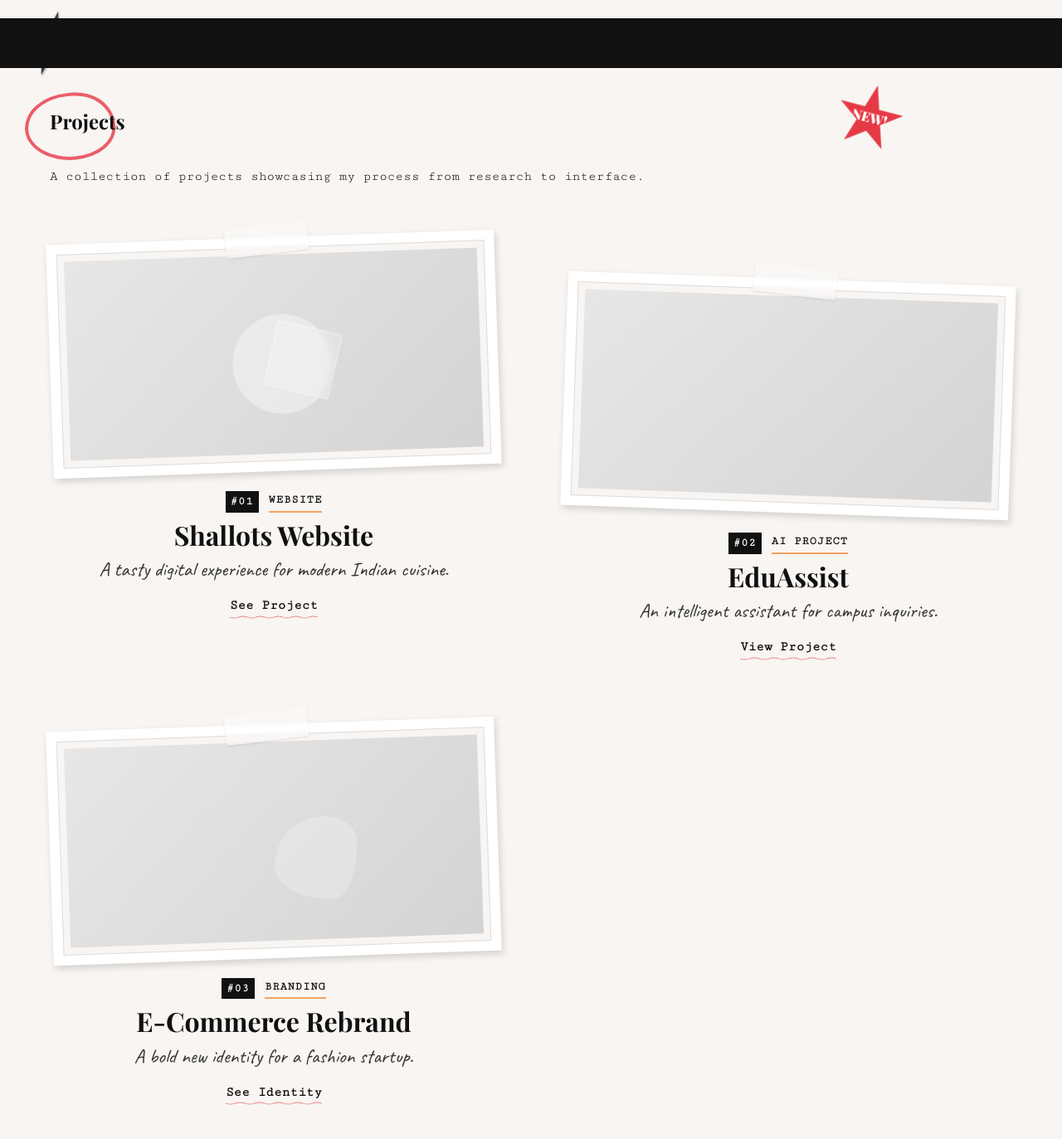
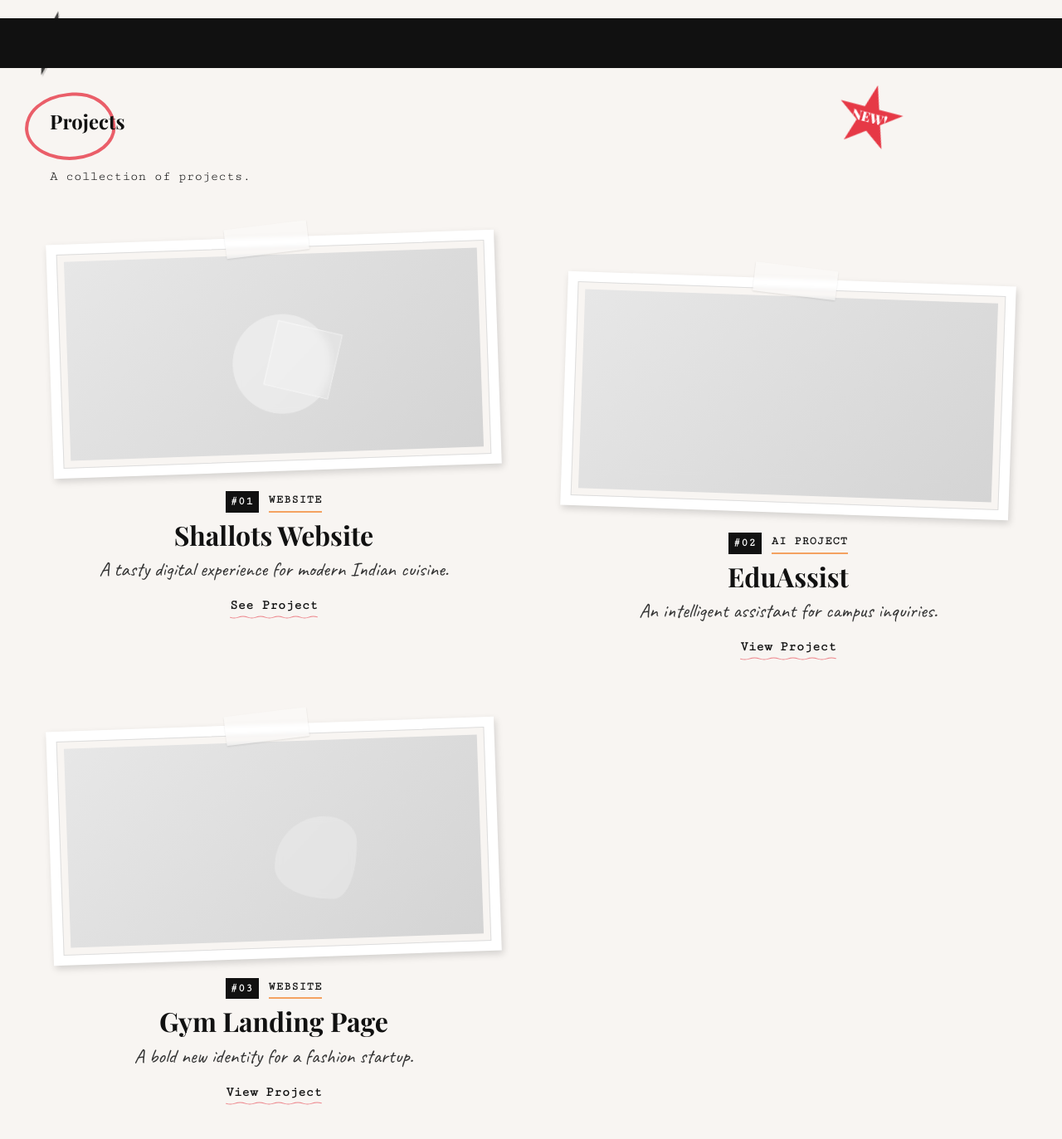
Before and after one commit to mac2406/Mahek_Portfolio, a plain HTML site: page index.html in a window 1280 px wide. Shown: the part 1907-3280 px from the top of the page at 83% size. Drawn offline with nearby package versions, Linux system fonts and the light colour scheme; a web font is replaced by a local one.

Commit message:
feat: Add 'Gym Landing Page' project details to `index.html` and include a new logo asset.

```diff
--- a/index.html
+++ b/index.html
@@ -210,9 +210,8 @@
                     <!-- Red Circle Doodle -->
                     <div class="doodle-red-circle"></div>
                 </div>
-                <p>A collection of projects showcasing my process from research to interface.</p>
+                <p>A collection of projects.</p>
                 <div class="work-grid">
-                    <!-- Project 1 -->
                     <!-- Project 1 -->
                     <article class="project-zine-item">
                         <div class="photo-container rotate-left">
@@ -282,11 +281,12 @@
                         <div class="project-zine-info">
                             <div class="zine-label">
                                 <span class="zine-number">#03</span>
-                                <span class="zine-tag">BRANDING</span>
+                                <span class="zine-tag">WEBSITE</span>
                             </div>
-                            <h3>E-Commerce Rebrand</h3>
+                            <h3>Gym Landing Page</h3>
                             <p class="handwritten-note">A bold new identity for a fashion startup.</p>
-                            <a href="#" class="link-scribble">See Identity <span class="scribble-underline"></span></a>
+                            <a href="https://gym-landing-page-seven-psi.vercel.app/" class="link-scribble">View Project
+                                <span class="scribble-underline"></span></a>
                         </div>
                     </article>
                 </div>
```
Also changed, not shown: assets/shallots logo white.png (added), 1 other file.
